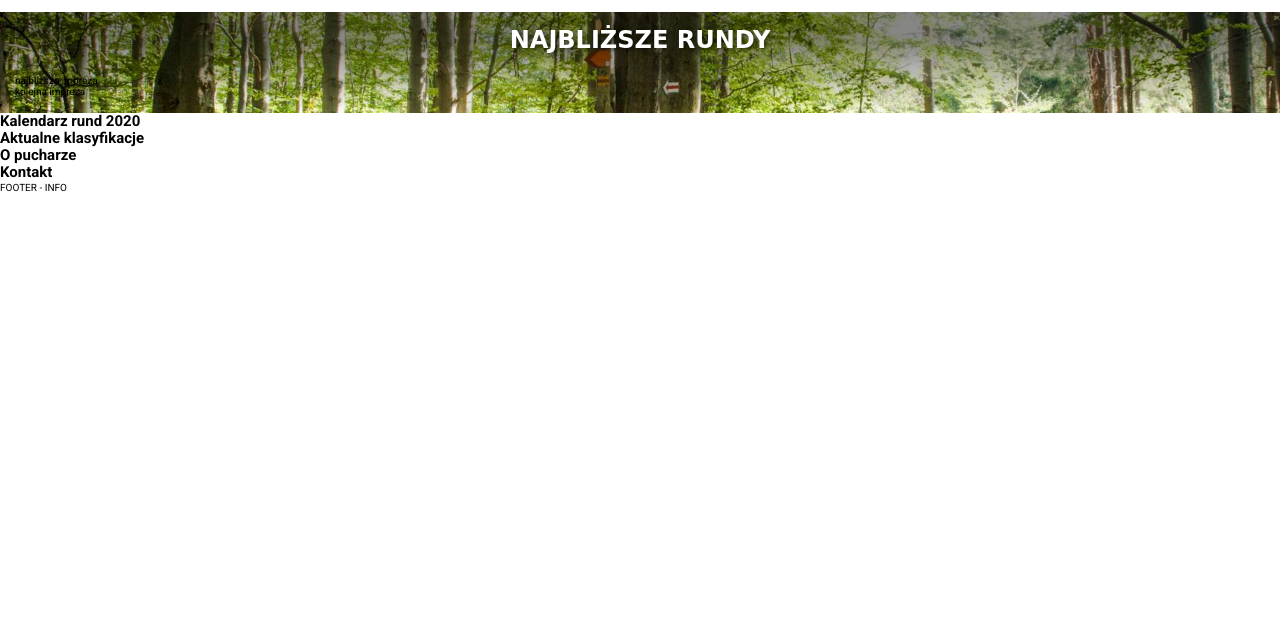
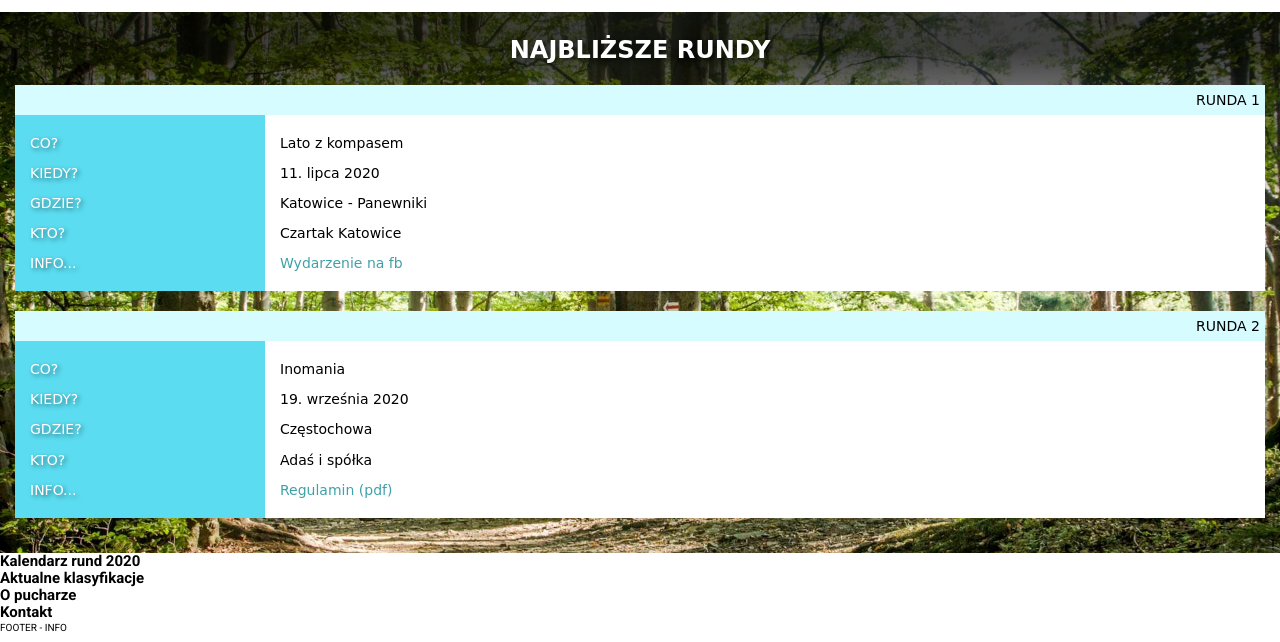
Before and after one commit to marta-kapolka/pws_info-page, a website built with webpack: page src/pages/index.html in a window 1280 px wide. Shown: the part 158-800 px from the top of the page. Built offline with nearby package versions, Linux system fonts and the light colour scheme; a web font is replaced by a local one.

Commit message:
feat: add event card

```diff
--- a/src/pages/index.html
+++ b/src/pages/index.html
@@ -178,8 +178,70 @@
       <section class="news" id="news">
         <div class="news__shadow"></div>
         <h2 class="news__title">Najbliższe rundy</h2>
-        <article class="event">najbliższa impreza</article>
-        <article class="event">kolejna impreza</article>
+        <div class="news__events">
+          <div class="event">
+            <table class="event__table">
+              <caption class="event__number">
+                Runda 1
+              </caption>
+              <tr>
+                <td class="event__parameter event__parameter--first">Co?</td>
+                <td class="event__data event__data--first">Lato z kompasem</td>
+              </tr>
+              <tr>
+                <td class="event__parameter">Kiedy?</td>
+                <td class="event__data">11. lipca 2020</td>
+              </tr>
+              <tr>
+                <td class="event__parameter">Gdzie?</td>
+                <td class="event__data">Katowice - Panewniki</td>
+              </tr>
+              <tr>
+                <td class="event__parameter">Kto?</td>
+                <td class="event__data">Czartak Katowice</td>
+              </tr>
+              <tr>
+                <td class="event__parameter event__parameter--last">Info...</td>
+                <td class="event__data event__data--last">
+                  <a class="event__link" href="" target="_blank" rel="noopener"
+                    >Wydarzenie na fb</a
+                  >
+                </td>
+              </tr>
+            </table>
+          </div>
+          <div class="event">
+            <table class="event__table">
+              <caption class="event__number">
+                Runda 2
+              </caption>
+              <tr>
+                <td class="event__parameter event__parameter--first">Co?</td>
+                <td class="event__data event__data--first">Inomania</td>
+              </tr>
+              <tr>
+                <td class="event__parameter">Kiedy?</td>
+                <td class="event__data">19. września 2020</td>
+              </tr>
+              <tr>
+                <td class="event__parameter">Gdzie?</td>
+                <td class="event__data">Częstochowa</td>
+              </tr>
+              <tr>
+                <td class="event__parameter">Kto?</td>
+                <td class="event__data">Adaś i spółka</td>
+              </tr>
+              <tr>
+                <td class="event__parameter event__parameter--last">Info...</td>
+                <td class="event__data event__data--last">
+                  <a class="event__link" href="" target="_blank" rel="noopener"
+                    >Regulamin (pdf)</a
+                  >
+                </td>
+              </tr>
+            </table>
+          </div>
+        </div>
       </section>
       <section class="calendar" id="calendar">
         <h2>Kalendarz rund 2020</h2>
--- a/src/scss/modules/news.scss
+++ b/src/scss/modules/news.scss
@@ -8,10 +8,10 @@
   &__shadow {
     background: linear-gradient(
       180deg,
-      rgba(0, 0, 0, 0.47) 29.69%,
+      rgba(0, 0, 0, 0.75) 20%,
       rgba(0, 0, 0, 0) 100%
     );
-    height: 14rem;
+    height: 20rem;
     left: 0;
     max-height: 100%;
     position: absolute;
@@ -24,11 +24,58 @@
     color: $white;
     font-family: $accent;
     font-size: 2.4rem;
-    margin-bottom: 2rem;
+    margin: 1rem 0 2rem;
     position: relative;
     text-align: center;
     text-transform: uppercase;
     z-index: 90;
+  }
+}
+
+.event {
+  background-color: $white;
+  position: relative;
+  z-index: 80;
+  &__table {
+    border-spacing: 0;
+    font-family: $accent;
+    font-size: 1.4rem;
+    margin: 2rem 0;
+    position: relative;
+    width: 100%;
+    z-index: 90;
+  }
+  &__number {
+    background: rgba(176, 250, 255, 0.5);
+    padding: 0.7rem 0.51rem;
+    text-align: right;
+    text-transform: uppercase;
+  }
+  &__parameter {
+    background-color: $primary;
+    color: $white;
+    padding: 0.7rem 1.5rem;
+    text-shadow: 2px 2px 4px rgba(0, 0, 0, 0.5);
+    text-transform: uppercase;
+    width: 20%;
+    &--first {
+      padding-top: 2rem;
+    }
+    &--last {
+      padding-bottom: 2rem;
+    }
+  }
+  &__data {
+    padding: 0.7rem 1.5rem;
+    &--first {
+      padding-top: 2rem;
+    }
+    &--last {
+      padding-bottom: 2rem;
+    }
+  }
+  &__link {
+      color: $primary-dark;
   }
 }
 
```
